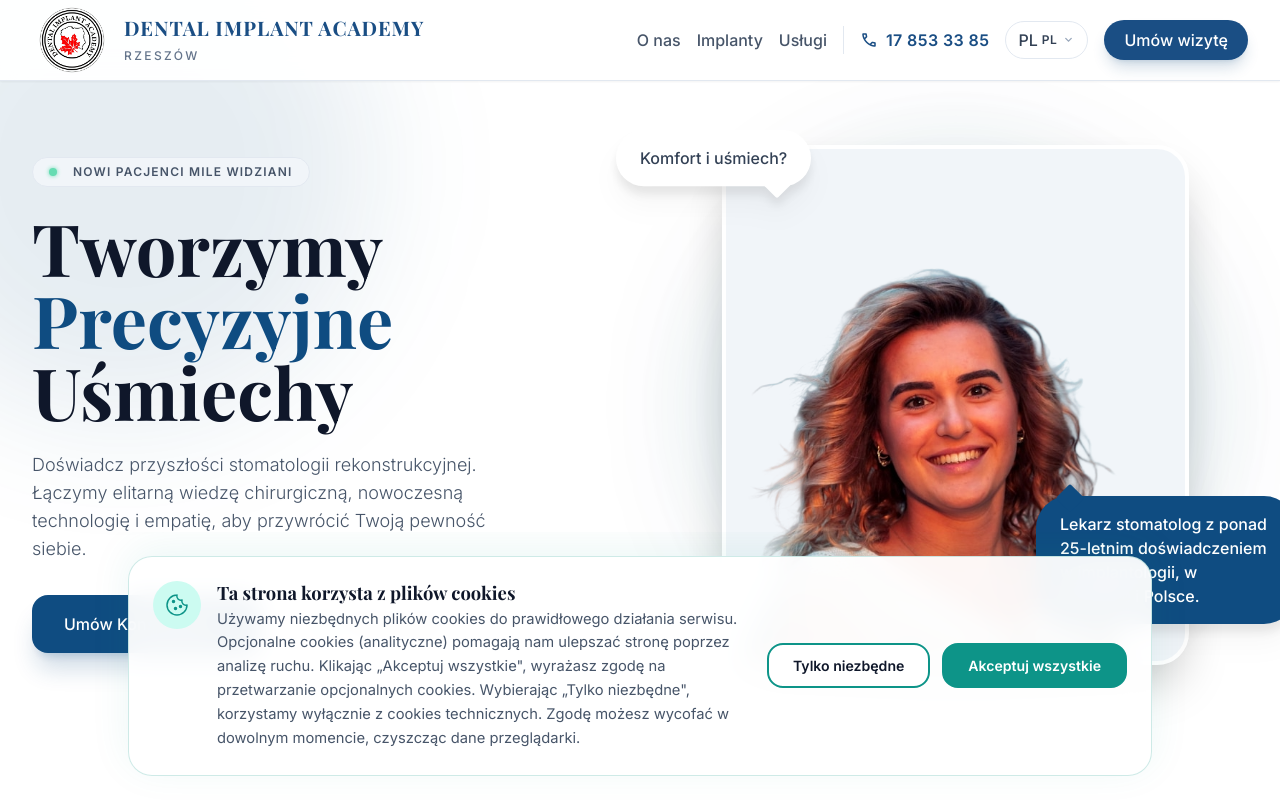
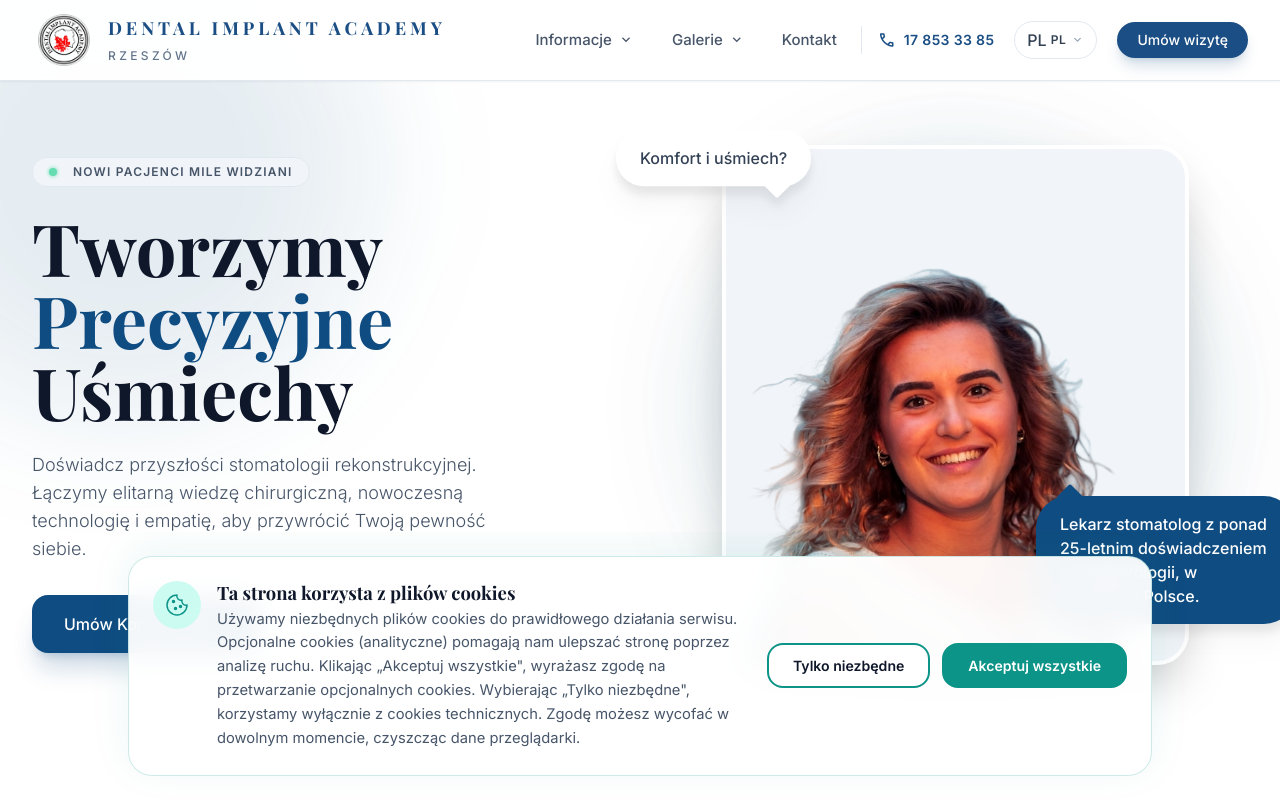
Before and after one commit to Heixxx/dentalimplantacademy, a React (Vite) app: page / in a window 1280 px wide. Shown: the top 800 px of the page. Built offline with nearby package versions, Linux system fonts and the light colour scheme; a web font is replaced by a local one.

Commit message:
nav update

```diff
--- a/src/About.tsx
+++ b/src/About.tsx
@@ -4,7 +4,7 @@ const IMG_DOCTOR = "/Doctor.png";
 
 const About = () => {
   return (
-    <section className="w-full py-16 md:py-24 bg-slate-50 relative" id="about">
+    <section className="w-full py-16 md:py-24 bg-slate-50 relative scroll-mt-24" id="about">
       <div className="w-full max-w-7xl mx-auto px-4 sm:px-6 lg:px-8">
         <div className="grid grid-cols-1 lg:grid-cols-2 gap-12 lg:gap-16 items-center">
 
--- a/src/Contact.tsx
+++ b/src/Contact.tsx
@@ -1,7 +1,7 @@
 
 const Contact = () => {
   return (
-    <section className="w-full bg-white pt-12 pb-16 md:pb-24" id="contact">
+    <section className="w-full bg-white pt-12 pb-16 md:pb-24 scroll-mt-24" id="contact">
       <div className="w-full max-w-7xl mx-auto px-4 sm:px-6 lg:px-8 relative z-10">
         <div className="bg-slate-50 border border-slate-100 rounded-[2rem] overflow-hidden shadow-xl grid grid-cols-1 lg:grid-cols-5">
 
--- a/src/Faq.tsx
+++ b/src/Faq.tsx
@@ -69,7 +69,7 @@ const Faq = () => {
 
   return (
     <section
-      className="w-full py-16 md:py-24 bg-slate-50 relative overflow-hidden"
+      className="w-full py-16 md:py-24 bg-slate-50 relative overflow-hidden scroll-mt-24"
       id="faq"
       aria-labelledby="faq-heading"
     >
--- a/src/Hero.tsx
+++ b/src/Hero.tsx
@@ -34,7 +34,7 @@ const Hero = () => {
     }, []);
 
     return (
-        <section className="relative w-full min-h-[90vh] flex items-center bg-white pt-20 pb-20 overflow-x-clip">
+        <section className="relative w-full min-h-[90vh] flex items-center bg-white pt-20 pb-20 overflow-x-clip scroll-mt-24" id="top">
             <style>{`
         .led-green {
           width: 8px;
--- a/src/Implant.tsx
+++ b/src/Implant.tsx
@@ -2,7 +2,7 @@ import React from 'react';
 
 const ImplantEducation: React.FC = () => {
     return (
-        <section className="relative w-full py-20 bg-white" id="implanty">
+        <section className="relative w-full py-20 bg-white scroll-mt-24" id="implanty">
 
             <style>{`
                 .led-green-implant {
--- a/src/Nav.tsx
+++ b/src/Nav.tsx
@@ -6,25 +6,79 @@ interface LangOption {
   flag: string;
 }
 
+interface NavItem {
+  label: string;
+  target: string;
+}
+
+interface NavGroup {
+  id: string;
+  label: string;
+  items: NavItem[];
+}
+
 const LANGUAGES: LangOption[] = [
   { code: 'pl', label: 'Polski', flag: 'PL' },
   { code: 'en', label: 'English', flag: 'EN' },
 ];
 
+const NAV_GROUPS: NavGroup[] = [
+  {
+    id: 'informacje',
+    label: 'Informacje',
+    items: [
+      { label: 'O nas', target: '#about' },
+      { label: 'Implanty', target: '#implanty' },
+      { label: 'Usługi', target: '#services' },
+      { label: 'FAQ', target: '#faq' },
+    ],
+  },
+  {
+    id: 'galerie',
+    label: 'Galerie',
+    items: [
+      { label: 'Zespół', target: '#team' },
+      { label: 'Klinika', target: '#showcase' },
+    ],
+  },
+];
+
 const Nav = () => {
   const [isOpen, setIsOpen] = useState(false);
+  const [openGroup, setOpenGroup] = useState<string | null>(null);
+  const [mobileOpenGroup, setMobileOpenGroup] = useState<string | null>(NAV_GROUPS[0].id);
   const [langOpen, setLangOpen] = useState(false);
   const [currentLang, setCurrentLang] = useState<LangOption>(LANGUAGES[0]);
   const langRef = useRef<HTMLDivElement>(null);
-  const closeMenu = () => setIsOpen(false);
+  const dropdownRef = useRef<HTMLDivElement>(null);
+
+  const closeMenu = () => {
+    setIsOpen(false);
+    setOpenGroup(null);
+    setMobileOpenGroup(null);
+  };
 
 
   useEffect(() => {
     const handler = (e: MouseEvent) => {
       if (langRef.current && !langRef.current.contains(e.target as Node)) setLangOpen(false);
+      if (dropdownRef.current && !dropdownRef.current.contains(e.target as Node)) setOpenGroup(null);
     };
+
+    const handleEscape = (e: KeyboardEvent) => {
+      if (e.key === 'Escape') {
+        setLangOpen(false);
+        setOpenGroup(null);
+        setIsOpen(false);
+      }
+    };
+
     document.addEventListener('mousedown', handler);
-    return () => document.removeEventListener('mousedown', handler);
+    document.addEventListener('keydown', handleEscape);
+    return () => {
+      document.removeEventListener('mousedown', handler);
+      document.removeEventListener('keydown', handleEscape);
+    };
   }, []);
 
   const selectLang = (lang: LangOption) => {
@@ -35,6 +89,7 @@ const Nav = () => {
   const handleScroll = (e: React.MouseEvent<HTMLElement, MouseEvent>, targetId: string) => {
     e.preventDefault();
     closeMenu();
+    setLangOpen(false);
     if (targetId === 'body' || targetId === '#top') {
       window.scrollTo({ top: 0, behavior: 'smooth' });
       return;
@@ -48,19 +103,23 @@ const Nav = () => {
     }
   };
 
+  const toggleMobileGroup = (groupId: string) => {
+    setMobileOpenGroup((prev) => (prev === groupId ? null : groupId));
+  };
+
   return (
     <nav className="fixed top-0 left-0 w-full z-50 bg-white/95 backdrop-blur-md border-b border-slate-200 shadow-sm transition-all duration-300">
       <div className="max-w-7xl mx-auto px-4 sm:px-6 lg:px-8">
-        <div className="flex justify-between items-center h-20">
+        <div className="flex justify-between items-center h-[72px] sm:h-20 gap-4">
 
 
-          <div className="flex items-center gap-2 md:gap-3 cursor-pointer" onClick={(e) => handleScroll(e, '#top')}>
-            <img src="/logo.png" alt="Dental Implant Academy Logo" className="w-16 h-16 md:w-20 md:h-20" />
+          <div className="flex items-center gap-2 sm:gap-3 cursor-pointer shrink-0" onClick={(e) => handleScroll(e, '#top')}>
+            <img src="/logo.png" alt="Dental Implant Academy Logo" className="w-12 h-12 sm:w-14 sm:h-14 xl:w-16 xl:h-16 object-contain" />
             <div>
-              <h1 className="font-display font-bold text-lg md:text-xl text-[#1A4E84] uppercase tracking-wider leading-none">
+              <h1 className="font-display font-bold text-sm sm:text-base xl:text-lg text-[#1A4E84] uppercase tracking-[0.18em] sm:tracking-[0.22em] leading-none whitespace-nowrap">
                 Dental Implant Academy
               </h1>
-              <span className="text-[10px] md:text-xs text-slate-500 font-medium tracking-[0.2em] uppercase">
+              <span className="text-[9px] sm:text-[10px] xl:text-xs text-slate-500 font-medium tracking-[0.28em] uppercase">
                  Rzeszów
               </span>
             </div>
@@ -68,27 +127,71 @@ const Nav = () => {
 
 
 
-          <div className="hidden lg:flex space-x-4 items-center">
+          <div className="hidden lg:flex items-center gap-3 xl:gap-5 min-w-0">
+            <div
+              ref={dropdownRef}
+              className="relative flex items-center gap-2 xl:gap-3"
+              onMouseLeave={() => setOpenGroup(null)}
+            >
+              {NAV_GROUPS.map((group) => {
+                const isActive = openGroup === group.id;
 
-            <a onClick={(e) => handleScroll(e, '#about')} className="relative group text-slate-600 hover:text-[#1A4E84] font-medium transition-colors duration-300 cursor-pointer m-0">
-              O nas
+                return (
+                  <div key={group.id} className="relative" onMouseEnter={() => setOpenGroup(group.id)}>
+                    <button
+                      type="button"
+                      onClick={() => setOpenGroup((prev) => (prev === group.id ? null : group.id))}
+                      onFocus={() => setOpenGroup(group.id)}
+                      aria-haspopup="dialog"
+                      aria-expanded={isActive}
+                      aria-controls={`desktop-nav-panel-${group.id}`}
+                      className={`inline-flex cursor-pointer items-center gap-1.5 rounded-full px-3 py-2 text-sm xl:text-[15px] font-medium transition-colors duration-300 focus-visible:outline-none focus-visible:ring-2 focus-visible:ring-[#1A4E84] focus-visible:ring-offset-2 focus-visible:bg-[#1A4E84]/5 ${isActive ? 'text-[#1A4E84] bg-[#1A4E84]/5' : 'text-slate-600 hover:text-[#1A4E84]'}`}
+                    >
+                      <span>{group.label}</span>
+                      <span className={`material-symbols-outlined text-base transition-transform duration-300 ${isActive ? 'rotate-180' : ''}`} aria-hidden="true">expand_more</span>
+                    </button>
+
+                    {isActive && (
+                      <div
+                        id={`desktop-nav-panel-${group.id}`}
+                        role="dialog"
+                        aria-label={`${group.label} – sekcje na stronie`}
+                        className="absolute left-0 top-full pt-2"
+                      >
+                        <div className="w-[18rem] overflow-hidden rounded-2xl border border-slate-200 bg-white shadow-md">
+                            <ul className="flex flex-col p-2" aria-label={`${group.label} – lista sekcji`}>
+                              {group.items.map((item) => (
+                                <li key={item.target}>
+                                  <a
+                                    onClick={(e) => handleScroll(e, item.target)}
+                                    className="flex w-full cursor-pointer items-center justify-between gap-3 rounded-xl px-4 py-3 text-left text-slate-700 transition-colors duration-200 hover:bg-slate-50 hover:text-[#1A4E84] active:bg-slate-100 focus-visible:outline-none focus-visible:ring-2 focus-visible:ring-[#1A4E84] focus-visible:ring-inset"
+                                  >
+                                    <span className="text-sm font-medium">{item.label}</span>
+                                    <span className="material-symbols-outlined text-base text-slate-400" aria-hidden="true">chevron_right</span>
+                                  </a>
+                                </li>
+                              ))}
+                            </ul>
+                        </div>
+                      </div>
+                    )}
+                  </div>
+                );
+              })}
+            </div>
+
+            <a
+              onClick={(e) => handleScroll(e, '#contact')}
+              className="relative group text-sm xl:text-[15px] text-slate-600 hover:text-[#1A4E84] font-medium transition-colors duration-300 cursor-pointer whitespace-nowrap rounded-full px-1 py-1 focus-visible:outline-none focus-visible:ring-2 focus-visible:ring-[#1A4E84] focus-visible:ring-offset-2"
+            >
+              Kontakt
               <span className="absolute -bottom-1 left-0 w-0 h-[2px] bg-[#1A4E84] transition-all duration-300 group-hover:w-full"></span>
             </a>
 
-            <a onClick={(e) => handleScroll(e, '#implanty')} className="relative group text-slate-600 hover:text-[#1A4E84] font-medium transition-colors duration-300 cursor-pointer m-0">
-              Implanty
-              <span className="absolute -bottom-1 left-0 w-0 h-[2px] bg-[#1A4E84] transition-all duration-300 group-hover:w-full"></span>
+            <a href="tel:+48178533385" className="hidden xl:inline-flex items-center gap-2 text-[#1A4E84] font-semibold border-l border-slate-200 pl-4 whitespace-nowrap hover:text-[#123860] transition-colors">
+              <span className="material-symbols-outlined text-lg">call</span>
+              <span className="tracking-wide text-sm">17 853 33 85</span>
             </a>
-
-            <a onClick={(e) => handleScroll(e, '#services')} className="relative group text-slate-600 hover:text-[#1A4E84] font-medium transition-colors duration-300 cursor-pointer m-0">
-              Usługi
-              <span className="absolute -bottom-1 left-0 w-0 h-[2px] bg-[#1A4E84] transition-all duration-300 group-hover:w-full"></span>
-            </a>
-
-            <div className="flex items-center gap-2 text-[#1A4E84] font-semibold border-l border-slate-200 pl-4">
-              <span className="material-symbols-outlined text-lg">call</span>
-              <span className="tracking-wide">17 853 33 85</span>
-            </div>
 
 
             <div className="relative" ref={langRef}>
@@ -97,7 +200,7 @@ const Nav = () => {
                 aria-haspopup="listbox"
                 aria-expanded={langOpen}
                 aria-label={`Zmień język – aktualny: ${currentLang.label}`}
-                className="flex items-center gap-1 px-3 py-2 rounded-full border border-slate-200 hover:border-[#1A4E84]/30 bg-white text-slate-700 text-sm font-medium transition-all duration-200 hover:shadow-sm focus-visible:ring-2 focus-visible:ring-[#1A4E84] focus-visible:ring-offset-2"
+                className="flex cursor-pointer items-center gap-1 px-3 py-2 rounded-full border border-slate-200 hover:border-[#1A4E84]/30 bg-white text-slate-700 text-sm font-medium transition-all duration-200 hover:shadow-sm focus-visible:outline-none focus-visible:ring-2 focus-visible:ring-[#1A4E84] focus-visible:ring-offset-2 focus-visible:border-[#1A4E84]"
               >
                 <span className="text-base leading-none" aria-hidden="true">{currentLang.flag}</span>
                 <span className="uppercase text-xs font-bold tracking-wider">{currentLang.code}</span>
@@ -117,7 +220,7 @@ const Nav = () => {
                         className={`w-full flex items-center gap-3 px-4 py-2.5 text-sm transition-colors
                           ${currentLang.code === lang.code
                             ? 'bg-[#1A4E84]/5 text-[#1A4E84] font-semibold'
-                            : 'text-slate-700 hover:bg-slate-50'}`}
+                            : 'text-slate-700 hover:bg-slate-50'} focus-visible:outline-none focus-visible:bg-slate-50 cursor-pointer`}
                       >
                         <span className="text-lg leading-none" aria-hidden="true">{lang.flag}</span>
                         <span>{lang.label}</span>
@@ -131,7 +234,7 @@ const Nav = () => {
               )}
             </div>
 
-            <a onClick={(e) => handleScroll(e, '#contact')} className="bg-[#1A4E84] hover:bg-[#123860] text-white px-5 py-2 rounded-full font-medium transition-all duration-300 shadow-lg shadow-[#1A4E84]/20 cursor-pointer hover:-translate-y-0.5 hover:shadow-xl hover:shadow-[#1A4E84]/30 hover:text-white">
+            <a onClick={(e) => handleScroll(e, '#contact')} className="bg-[#1A4E84] hover:bg-[#123860] text-white px-4 xl:px-5 py-2 rounded-full text-sm font-medium transition-all duration-300 shadow-lg shadow-[#1A4E84]/20 cursor-pointer hover:-translate-y-0.5 hover:shadow-xl hover:shadow-[#1A4E84]/30 hover:text-white whitespace-nowrap focus-visible:outline-none focus-visible:ring-2 focus-visible:ring-[#1A4E84] focus-visible:ring-offset-2">
               Umów wizytę
             </a>
           </div>
@@ -141,7 +244,7 @@ const Nav = () => {
 
             <button
               onClick={() => setIsOpen(!isOpen)}
-              className="bg-transparent text-[#1A4E84] border border-slate-200 shadow-sm focus:outline-none p-2.5 rounded-xl hover:bg-slate-100/50 transition-colors flex items-center justify-center"
+              className="bg-transparent text-[#1A4E84] border border-slate-200 shadow-sm p-2.5 rounded-xl hover:bg-slate-100/50 transition-colors flex items-center justify-center cursor-pointer focus-visible:outline-none focus-visible:ring-2 focus-visible:ring-[#1A4E84] focus-visible:ring-offset-2"
               aria-label="Toggle menu"
             >
               <span className={`material-symbols-outlined text-2xl transition-transform duration-300 ${isOpen ? 'rotate-90 scale-110' : 'rotate-0'}`}>
@@ -155,17 +258,67 @@ const Nav = () => {
 
 
       <div
-        className={`lg:hidden absolute top-20 left-0 w-full bg-white/95 backdrop-blur-md border-b border-slate-200 shadow-2xl flex flex-col items-center space-y-6 overflow-hidden transition-all duration-400 ease-[cubic-bezier(0.4,0,0.2,1)] ${isOpen ? "max-h-[500px] py-8 opacity-100 visible" : "max-h-0 py-0 opacity-0 invisible"
+        className={`lg:hidden absolute top-[72px] sm:top-20 left-0 w-full bg-white/95 backdrop-blur-md border-b border-slate-200 shadow-2xl overflow-hidden transition-all duration-400 ease-[cubic-bezier(0.4,0,0.2,1)] ${isOpen ? "max-h-[820px] py-6 sm:py-8 opacity-100 visible" : "max-h-0 py-0 opacity-0 invisible"
           }`}
       >
-        <a onClick={(e) => handleScroll(e, '#about')} className="text-slate-800 hover:text-[#1A4E84] font-bold text-xl cursor-pointer transition-colors">O nas</a>
-        <a onClick={(e) => handleScroll(e, '#implanty')} className="text-slate-800 hover:text-[#1A4E84] font-bold text-xl cursor-pointer transition-colors">Implanty</a>
-        <a onClick={(e) => handleScroll(e, '#services')} className="text-slate-800 hover:text-[#1A4E84] font-bold text-xl cursor-pointer transition-colors">Usługi</a>
+        <div className="px-4 sm:px-6">
+          <div className="space-y-3">
+            {NAV_GROUPS.map((group) => {
+              const isActive = mobileOpenGroup === group.id;
 
-        <div className="w-16 h-px bg-slate-200 my-2"></div>
+              return (
+                <div key={group.id} className="rounded-[1.5rem] border border-slate-200 bg-white overflow-hidden">
+                  <button
+                    type="button"
+                    onClick={() => toggleMobileGroup(group.id)}
+                    aria-expanded={isActive}
+                    aria-controls={`mobile-nav-panel-${group.id}`}
+                    className="w-full flex cursor-pointer items-center justify-between gap-4 px-4 py-4 text-left focus-visible:outline-none focus-visible:ring-2 focus-visible:ring-[#1A4E84] focus-visible:ring-inset bg-white hover:bg-slate-50 transition-colors"
+                  >
+                    <div>
+                      <p className="text-base font-semibold text-slate-800">{group.label}</p>
+                    </div>
+                    <span className={`material-symbols-outlined text-slate-400 transition-transform duration-300 ${isActive ? 'rotate-180' : ''}`} aria-hidden="true">expand_more</span>
+                  </button>
+
+                  <div
+                    id={`mobile-nav-panel-${group.id}`}
+                    className="grid transition-[grid-template-rows] duration-300 ease-out"
+                    style={{ gridTemplateRows: isActive ? '1fr' : '0fr' }}
+                  >
+                    <div className="overflow-hidden">
+                      <ul className="px-4 pb-4 space-y-2" aria-label={`${group.label} – lista sekcji`}>
+                        {group.items.map((item) => (
+                          <li key={item.target}>
+                            <a
+                              onClick={(e) => handleScroll(e, item.target)}
+                              className="flex items-center justify-between gap-3 rounded-2xl border border-slate-200 bg-slate-50 px-4 py-3 text-slate-800 hover:text-[#1A4E84] hover:border-[#1A4E84]/20 font-semibold text-sm cursor-pointer transition-colors focus-visible:outline-none focus-visible:ring-2 focus-visible:ring-[#1A4E84] focus-visible:ring-offset-2 focus-visible:border-[#1A4E84]"
+                            >
+                              <span>{item.label}</span>
+                              <span className="material-symbols-outlined text-base text-slate-400">arrow_forward</span>
+                            </a>
+                          </li>
+                        ))}
+                      </ul>
+                    </div>
+                  </div>
+                </div>
+              );
+            })}
+
+            <a
+              onClick={(e) => handleScroll(e, '#contact')}
+              className="flex items-center justify-between gap-3 rounded-[1.5rem] border border-slate-200 bg-white px-4 py-4 text-slate-800 hover:text-[#1A4E84] hover:border-[#1A4E84]/20 font-semibold text-base cursor-pointer transition-colors focus-visible:outline-none focus-visible:ring-2 focus-visible:ring-[#1A4E84] focus-visible:ring-offset-2 focus-visible:border-[#1A4E84]"
+            >
+              <span>Kontakt</span>
+              <span className="material-symbols-outlined text-base text-slate-400">arrow_forward</span>
+            </a>
+          </div>
+
+          <div className="w-full h-px bg-slate-200 my-6"></div>
 
 
-        <div className="flex items-center gap-2">
+          <div className="flex items-center justify-center sm:justify-start gap-2 flex-wrap">
             {LANGUAGES.map((lang) => (
               <button
                 key={lang.code}
@@ -174,7 +327,7 @@ const Nav = () => {
                 className={`flex items-center gap-1 px-3 py-2 rounded-full border text-sm font-medium transition-all duration-200
                   ${currentLang.code === lang.code
                     ? 'border-[#1A4E84] bg-[#1A4E84]/5 text-[#1A4E84]'
-                  : 'border-slate-200 text-slate-600 hover:border-slate-300'}`}
+                    : 'border-slate-200 text-slate-600 hover:border-slate-300'} cursor-pointer focus-visible:outline-none focus-visible:ring-2 focus-visible:ring-[#1A4E84] focus-visible:ring-offset-2`}
               >
                 <span className="text-base leading-none" aria-hidden="true">{lang.flag}</span>
                 <span className="uppercase text-xs font-bold tracking-wider">{lang.code}</span>
@@ -182,18 +335,19 @@ const Nav = () => {
             ))}
           </div>
 
-        <div className="w-16 h-px bg-slate-200 my-2"></div>
+          <div className="w-full h-px bg-slate-200 my-6"></div>
 
-        <div className="flex flex-col items-center gap-4">
+          <div className="flex flex-col items-center sm:items-start gap-4">
 
-          <div className="flex items-center gap-2 text-[#1A4E84] font-semibold text-lg bg-white/50 backdrop-blur-sm px-6 py-2 rounded-full border border-slate-200 shadow-sm">
+            <a href="tel:+48178533385" className="flex items-center gap-2 text-[#1A4E84] font-semibold text-lg bg-white/50 backdrop-blur-sm px-6 py-2 rounded-full border border-slate-200 shadow-sm cursor-pointer focus-visible:outline-none focus-visible:ring-2 focus-visible:ring-[#1A4E84] focus-visible:ring-offset-2">
               <span className="material-symbols-outlined">call</span>
               <span>17 853 33 85</span>
-          </div>
+            </a>
 
-          <a onClick={(e) => handleScroll(e, '#contact')} className="bg-[#1A4E84] hover:bg-[#123860] text-white px-6 py-2.5 rounded-full font-bold shadow-lg shadow-[#1A4E84]/20 cursor-pointer transition-transform hover:-translate-y-1">
+            <a onClick={(e) => handleScroll(e, '#contact')} className="bg-[#1A4E84] hover:bg-[#123860] text-white px-6 py-2.5 rounded-full font-bold shadow-lg shadow-[#1A4E84]/20 cursor-pointer transition-transform hover:-translate-y-1 focus-visible:outline-none focus-visible:ring-2 focus-visible:ring-[#1A4E84] focus-visible:ring-offset-2">
               Umów wizytę
             </a>
+          </div>
         </div>
       </div>
     </nav>
--- a/src/Services.tsx
+++ b/src/Services.tsx
@@ -2,7 +2,7 @@ import React from 'react';
 
 const Services: React.FC = () => {
   return (
-    <section className="w-full py-16 md:py-24 bg-slate-50 relative overflow-hidden" id="services">
+    <section className="w-full py-16 md:py-24 bg-slate-50 relative overflow-hidden scroll-mt-24" id="services">
       <div className="absolute top-0 right-0 w-full lg:w-1/3 h-full bg-white -z-10 skew-x-12 transform origin-top-right hidden lg:block border-l border-slate-100"></div>
 
       <div className="w-full max-w-7xl mx-auto px-4 sm:px-6 lg:px-8 relative z-10">
--- a/src/Showcase.tsx
+++ b/src/Showcase.tsx
@@ -54,7 +54,7 @@ const Showcase = () => {
   };
 
   return (
-    <section className="w-full py-16 md:py-24 bg-slate-50 overflow-hidden relative" id="showcase">
+    <section className="w-full py-16 md:py-24 bg-slate-50 overflow-hidden relative scroll-mt-24" id="showcase">
       <div className="w-full max-w-7xl mx-auto px-4 sm:px-6 lg:px-8 mb-8 md:mb-12 flex flex-col md:flex-col justify-center items-center md:items-end gap-6 text-center">
         <div className='text-center w-full'>
           <span className="text-teal font-bold tracking-widest uppercase text-xs md:text-sm block mb-1">Infrastruktura</span>
--- a/src/TeamGallery.tsx
+++ b/src/TeamGallery.tsx
@@ -131,7 +131,7 @@ const TeamGallery = () => {
         <>
 
             <section
-                className="w-full pt-16 pb-12 md:pt-24 md:pb-16 bg-white relative overflow-hidden"
+                className="w-full pt-16 pb-12 md:pt-24 md:pb-16 bg-white relative overflow-hidden scroll-mt-24"
                 id="team"
                 aria-labelledby="team-heading"
             >
```
Lines whose indentation alone changed are shown as unchanged.
